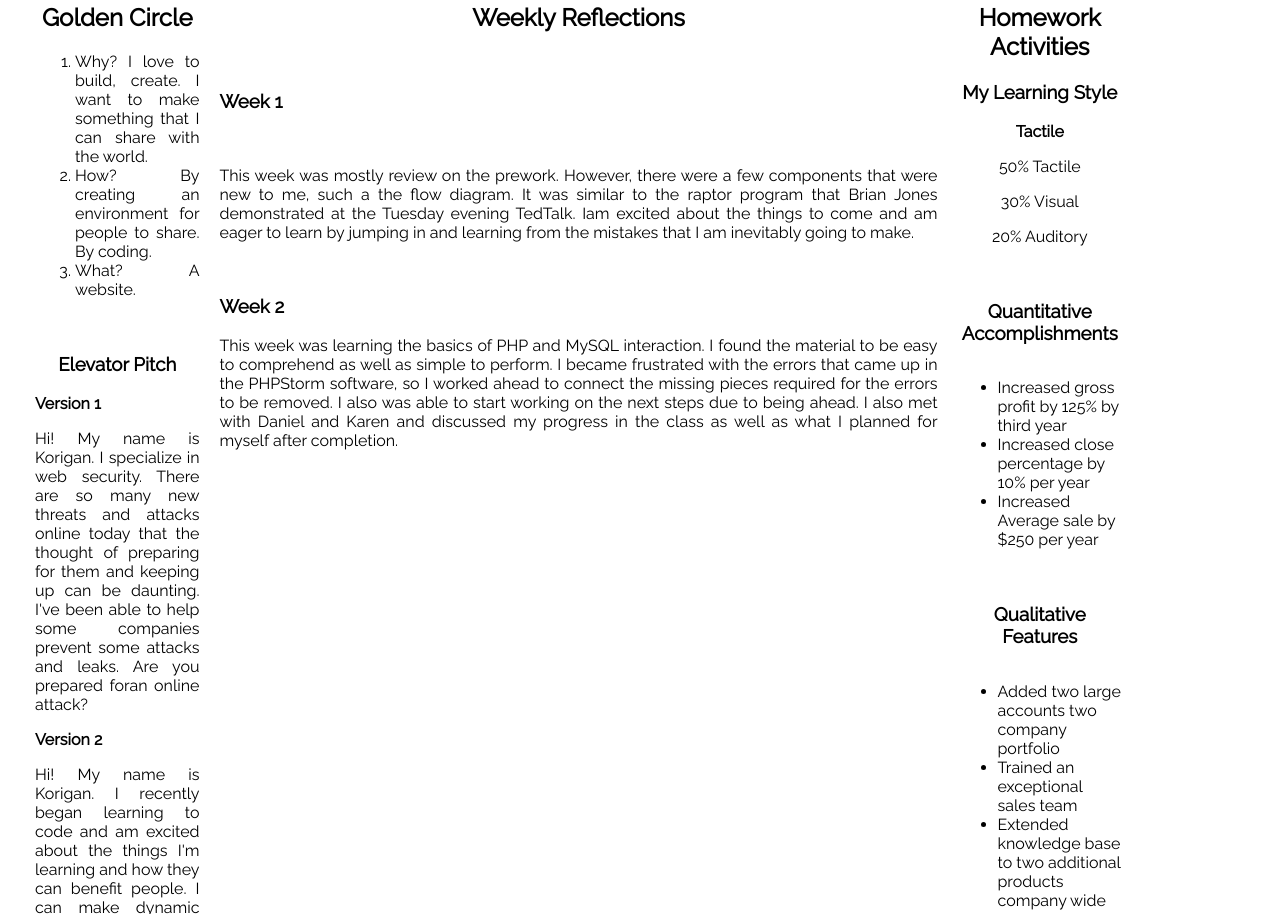
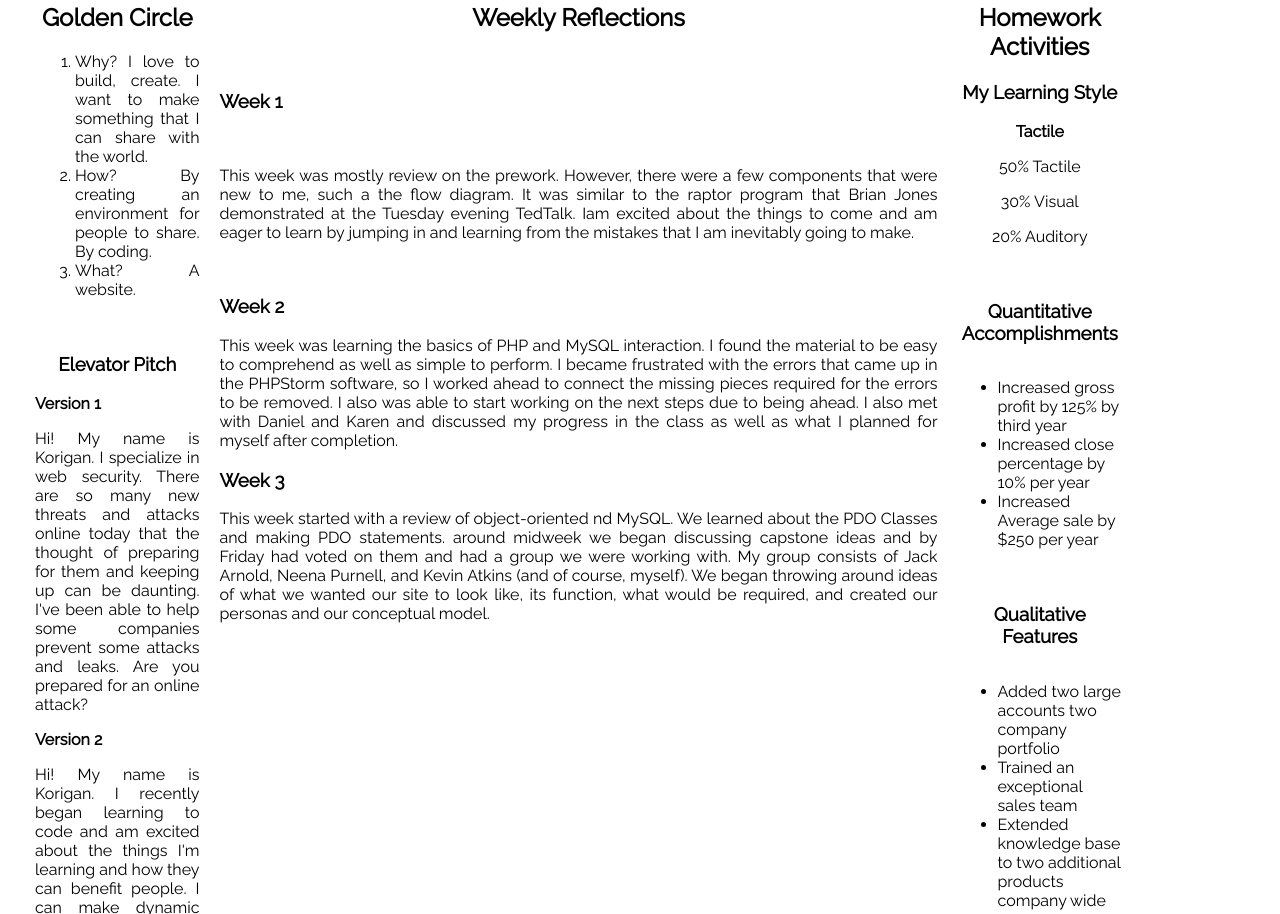
Before and after one commit to Koriganp/pro-dev-doc, a plain HTML site: page index.html in a window 1280 px wide. Shown: the part 259-1173 px from the top of the page. Drawn offline with Linux system fonts and the light colour scheme.

Commit message:
Added Week 3

```diff
--- a/index.html
+++ b/index.html
@@ -31,7 +31,7 @@
 	<!--These are my elevator pitches which are to assist me in my ability to network. -->
 				<h3 class="center">Elevator Pitch</h3>
 				<p><strong>Version 1</strong></p>
-				<p>Hi! My name is Korigan. I specialize in web security. There are so many new threats and attacks online today that the thought of preparing for them and keeping up can be daunting. I've been able to help some companies prevent some attacks and leaks. Are you prepared foran online attack?</p>
+				<p>Hi! My name is Korigan. I specialize in web security. There are so many new threats and attacks online today that the thought of preparing for them and keeping up can be daunting. I've been able to help some companies prevent some attacks and leaks. Are you prepared for an online attack?</p>
 				<p><strong>Version 2</strong></p>
 				<p>Hi! My name is Korigan. I recently began learning to code and am excited about the things I'm learning and how they can benefit people. I can make dynamic websites and have a wide skill-set. What is online presence like? Are you happy with the results, or do you think they could be better?</p>
 			</div>
@@ -44,6 +44,8 @@
 				<br/>
 				<h3>Week 2</h3>
 				<p>This week was learning the basics of PHP and MySQL interaction. I found the material to be easy to comprehend as well as simple to perform. I became frustrated with the errors that came up in the PHPStorm software, so I worked ahead to connect the missing pieces required for the errors to be removed. I also was able to start working on the next steps due to being ahead. I also met with Daniel and Karen and discussed my progress in the class as well as what I planned for myself after completion.</p>
+				<h3>Week 3</h3>
+				<p>This week started with a review of object-oriented nd MySQL. We learned about the PDO Classes and making PDO statements. around midweek we began discussing capstone ideas and by Friday had voted on them and had a group we were working with. My group consists of Jack Arnold, Neena Purnell, and Kevin Atkins (and of course, myself). We began throwing around ideas of what we wanted our site to look like, its function, what would be required, and created our personas and our conceptual model.</p>
 			</div>
 			<div class="column side">
 				<h2 class="center">Homework Activities</h2>
```
